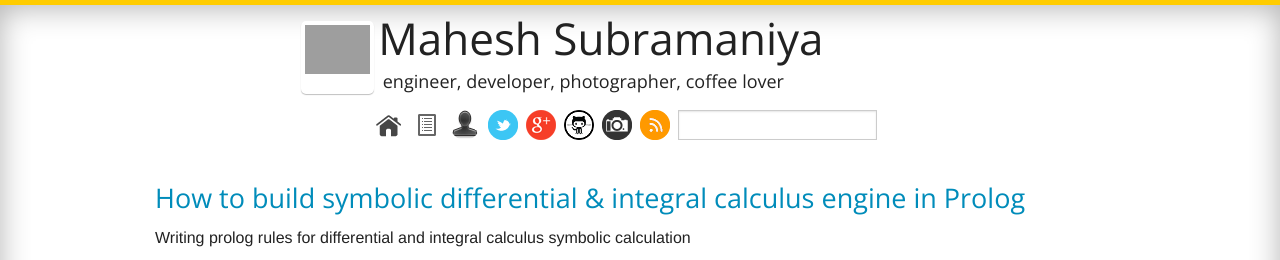
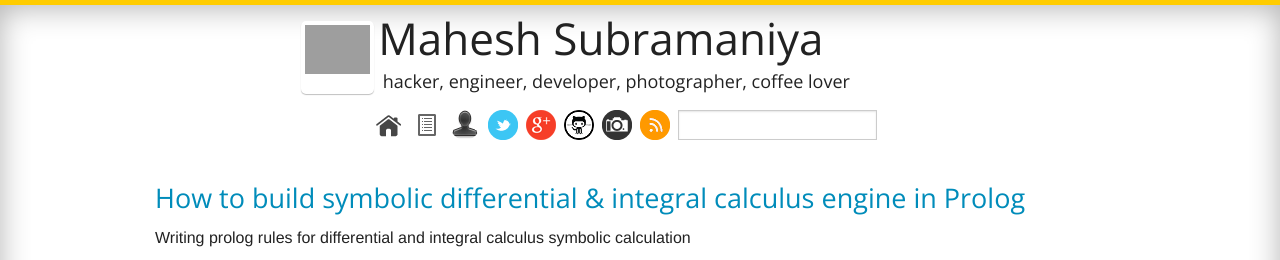
Before and after one commit to maheshsubramaniya/maheshsubramaniya.github.com, a Jekyll site: the page built from index.html, in a window 1280 px wide, cut to the strip 0-260 px from the top of the page. Built offline with Jekyll 4.4.1, drawn with Linux system fonts in a browser that asks for light colours; Markdown is read by kramdown in place of the engine named in the settings; the list of posts is cut into pages by our own code; comment, search, counter and statistics services are not loaded; grey boxes are pictures that could not be loaded.

Commit message:
Update _config.yml

```diff
--- a/_config.yml
+++ b/_config.yml
@@ -8,7 +8,7 @@
 permalink:   /article/:title.html
 url: http://www.maheshsubramaniya.com
 site_name: Mahesh Subramaniya
-sub_title: engineer, developer, photographer, coffee lover
+sub_title: hacker, engineer, developer, photographer, coffee lover
 author: Mahesh Subramaniya
 google_robots: noodp, noydir
 tags: J2EE, J2EE Frameworks, Enterprise Architecture, Distributed, Cloud Computing, Performance
```
